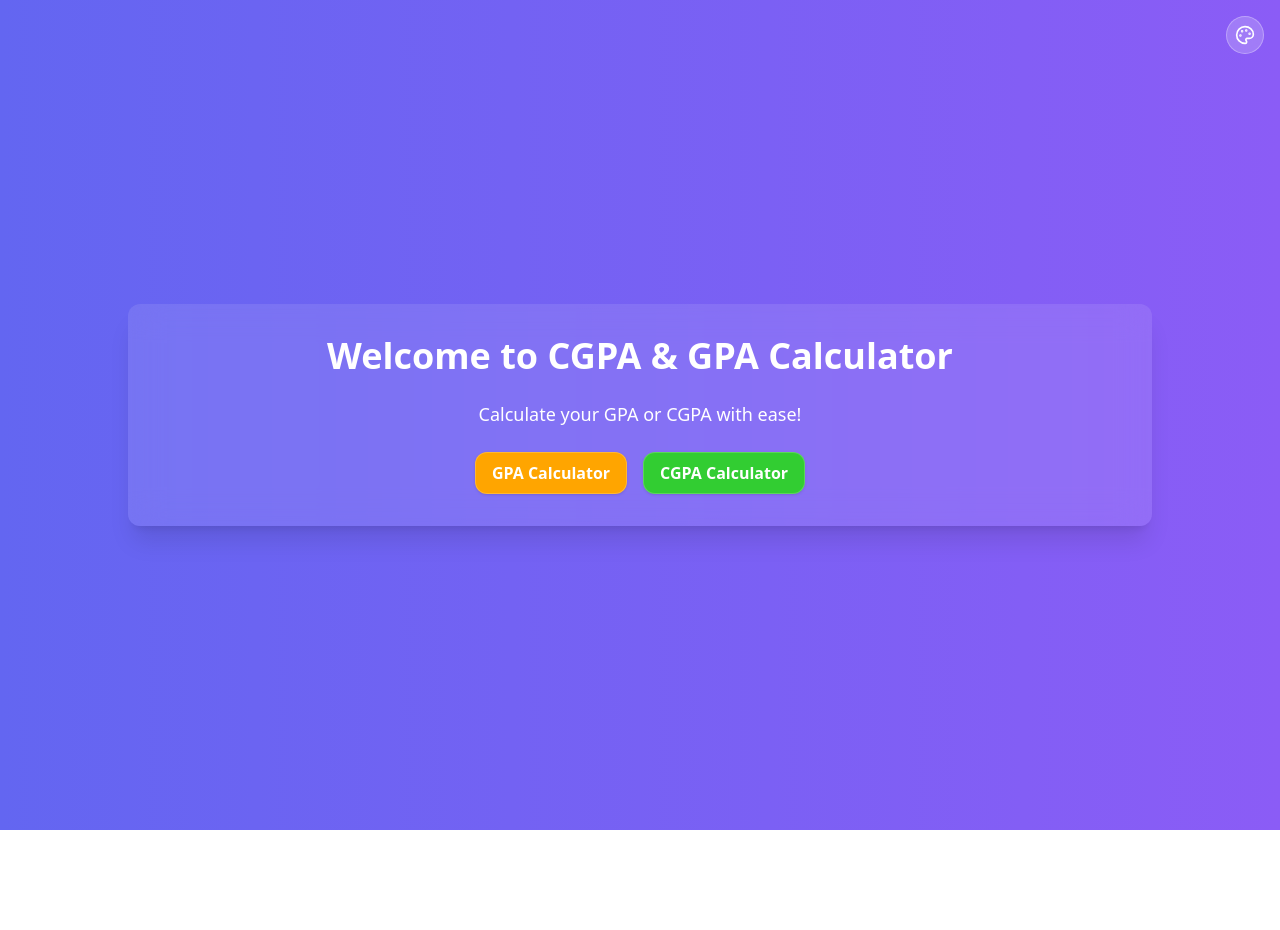
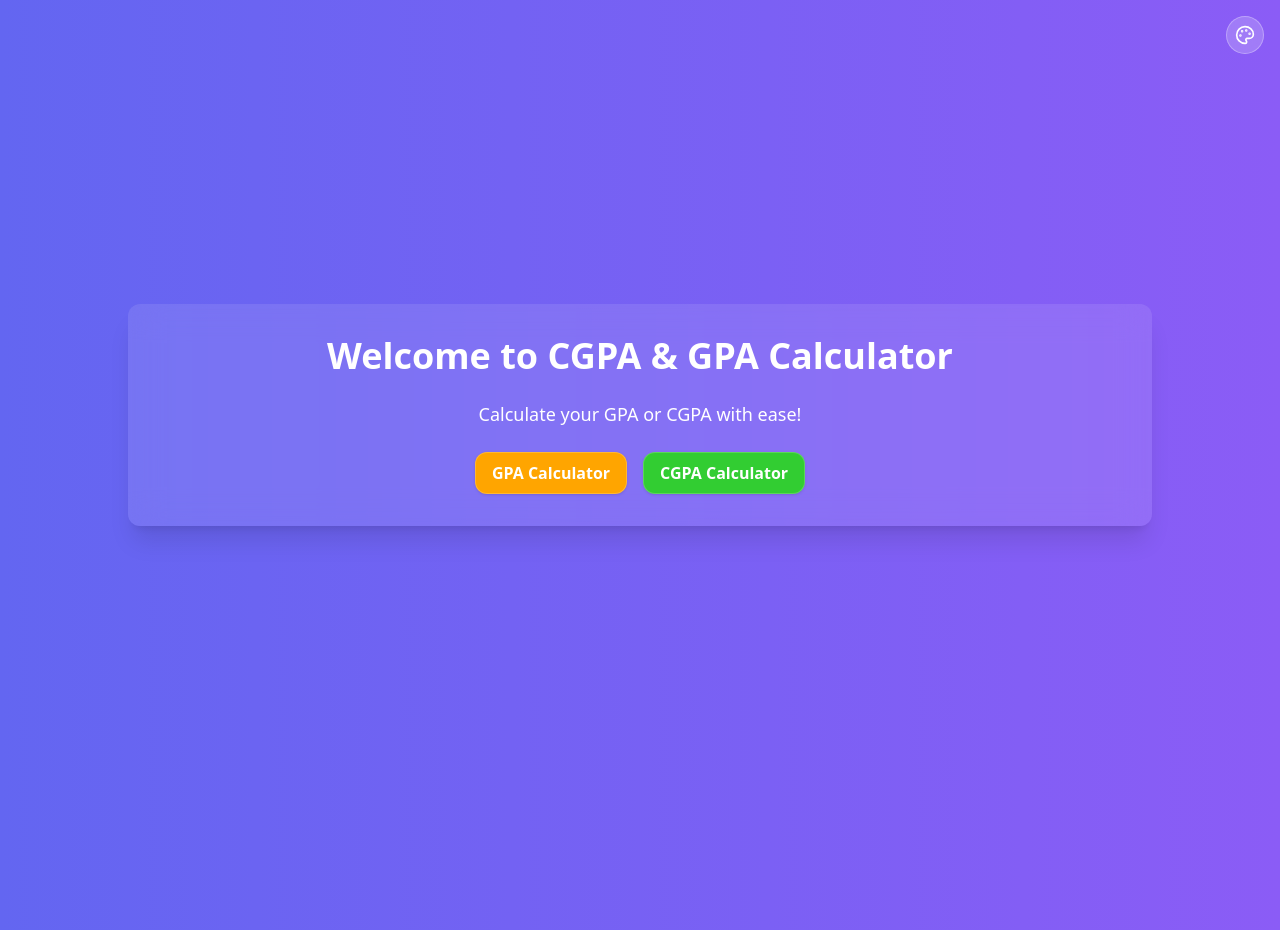
Before and after one commit to FaqeedHassan/GPA-and-CGPA-Calculator, a React (Vite) app: page / in a window 1280 px wide. Before the commit the page ends 830 px from the top, so only its background shows below. Built offline with nearby package versions, Linux system fonts and the light colour scheme.

Commit message:
add issue fixed

```diff
--- a/index.html
+++ b/index.html
@@ -43,7 +43,7 @@
       src="https://pagead2.googlesyndication.com/pagead/js/adsbygoogle.js?client=ca-pub-4510745622531398"
       crossorigin="anonymous"
     ></script>
-    <!-- Ad -->
+    <!-- Ad
     <ins
       class="adsbygoogle"
       style="display: block"
@@ -54,7 +54,7 @@
     ></ins>
     <script>
       (adsbygoogle = window.adsbygoogle || []).push({});
-    </script>
+    </script> -->
     <div id="root"></div>
     <script type="module" src="/src/main.jsx"></script>
   </body>
--- a/src/App.jsx
+++ b/src/App.jsx
@@ -4,6 +4,7 @@ import CGPAForm from "./components/CGPAForm";
 import ThemeSwitcher from "./components/ThemeSwitcher";
 import studentImg from "/assets/student1.png";
 import teacherImg from "/assets/teacher3.png";
+import Adcomponent from "./components/Adcomponent";
 import { Analytics } from "@vercel/analytics/react"
 
 export default function App() {
@@ -100,6 +101,7 @@ export default function App() {
         {mode === "cgpa" && <CGPAForm goBack={() => setMode(null)} />}
       </div>
 
+       <Adcomponent />
        <Analytics/>
     </div>
   );
--- /dev/null
+++ b/src/components/Adcomponent.jsx
@@ -0,0 +1,24 @@
+import { useEffect } from "react";
+
+const AdComponent = () => {
+  useEffect(() => {
+    try {
+      (window.adsbygoogle = window.adsbygoogle || []).push({});
+    } catch (e) {
+      console.warn("AdSense error:", e);
+    }
+  }, []);
+
+  return (
+    <ins
+      className="adsbygoogle"
+      style={{ display: "block", textAlign: "center", minHeight: "100px" }}
+      data-ad-client="ca-pub-4510745622531398"
+      data-ad-slot="4489739844"
+      data-ad-format="auto"
+      data-full-width-responsive="true"
+    ></ins>
+  );
+};
+
+export default AdComponent;
```
